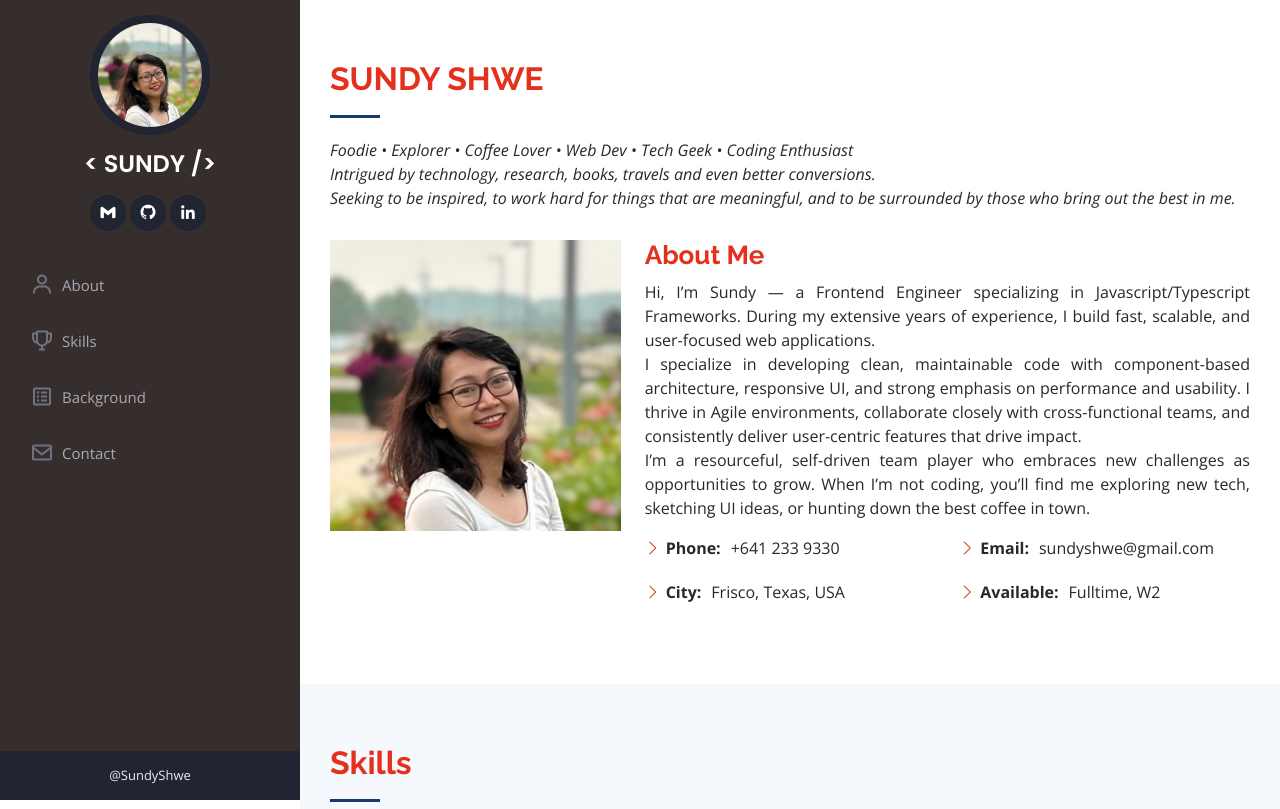
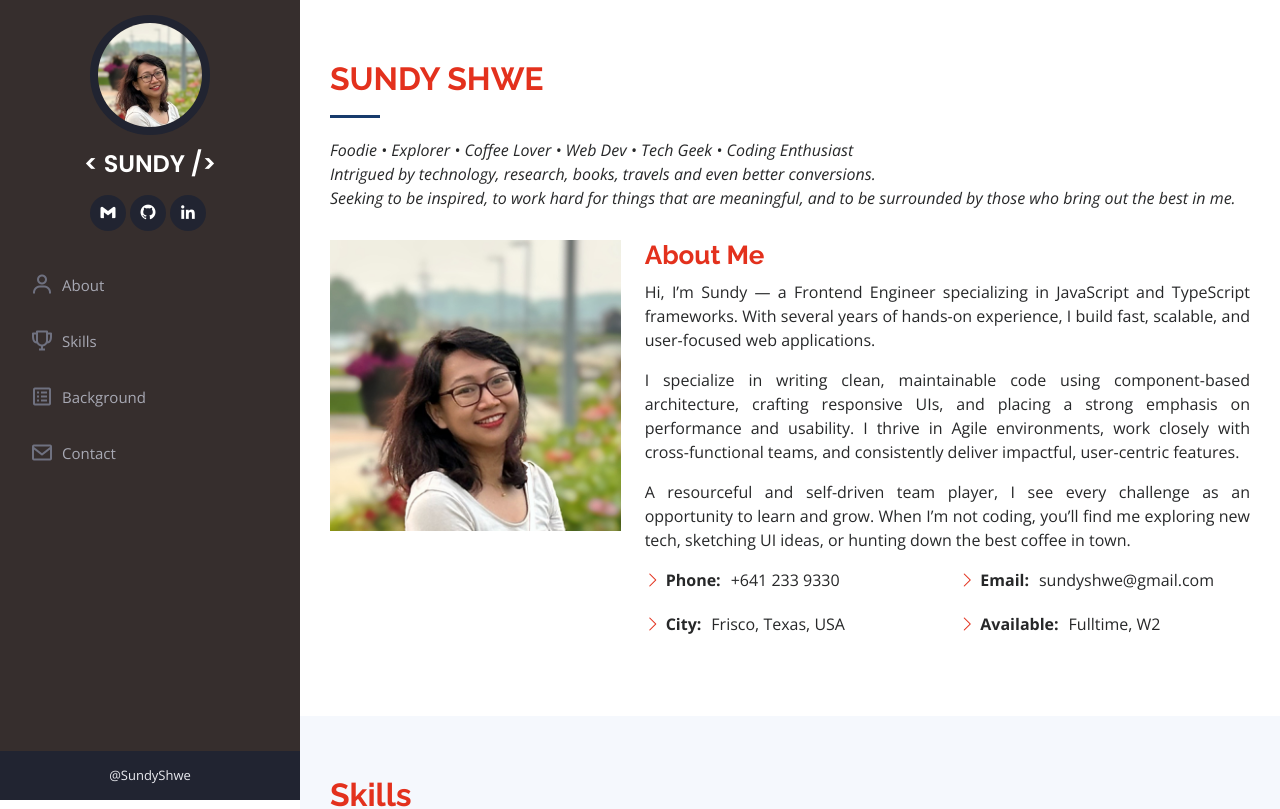
Before and after one commit to SundyShwe/sundyshwe.github.io, a React (Vite) app: page / in a window 1280 px wide. Shown: the top 809 px of the page. Built offline with nearby package versions, Linux system fonts and the light colour scheme.

Commit message:
About me

```diff
--- a/src/components/About.jsx
+++ b/src/components/About.jsx
@@ -23,13 +23,14 @@ function About() {
             <div className="col-lg-8 pt-4 pt-lg-0 content" data-aos="fade-left">
               <h3>About Me</h3>
               <p className="text-justify">
-                Hi, I’m Sundy — a Frontend Engineer specializing in Javascript/Typescript Frameworks.
-                During my extensive years of experience, I build fast, scalable, and user-focused web applications.
-                <br />
-                I specialize in developing clean, maintainable code with component-based architecture, responsive UI, and strong emphasis on performance and usability.
-                I thrive in Agile environments, collaborate closely with cross-functional teams, and consistently deliver user-centric features that drive impact.
-                <br />I’m a resourceful, self-driven team player who embraces new challenges as opportunities to grow.
-                When I’m not coding, you’ll find me exploring new tech, sketching UI ideas, or hunting down the best coffee in town.
+                Hi, I’m Sundy — a Frontend Engineer specializing in JavaScript and TypeScript frameworks.
+                With several years of hands-on experience, I build fast, scalable, and user-focused web applications.
+              </p>
+              <p className="text-justify">
+                I specialize in writing clean, maintainable code using component-based architecture, crafting responsive UIs, and placing a strong emphasis on performance and usability. I thrive in Agile environments, work closely with cross-functional teams, and consistently deliver impactful, user-centric features.
+              </p>
+              <p className="text-justify">
+                A resourceful and self-driven team player, I see every challenge as an opportunity to learn and grow. When I’m not coding, you’ll find me exploring new tech, sketching UI ideas, or hunting down the best coffee in town.
               </p>
               <div className="row">
                 <div className="col-lg-6">
@@ -62,7 +63,7 @@ function About() {
             </div>
           </div>
         </div>
-      </section>
+      </section >
     </>
   );
 }
```
